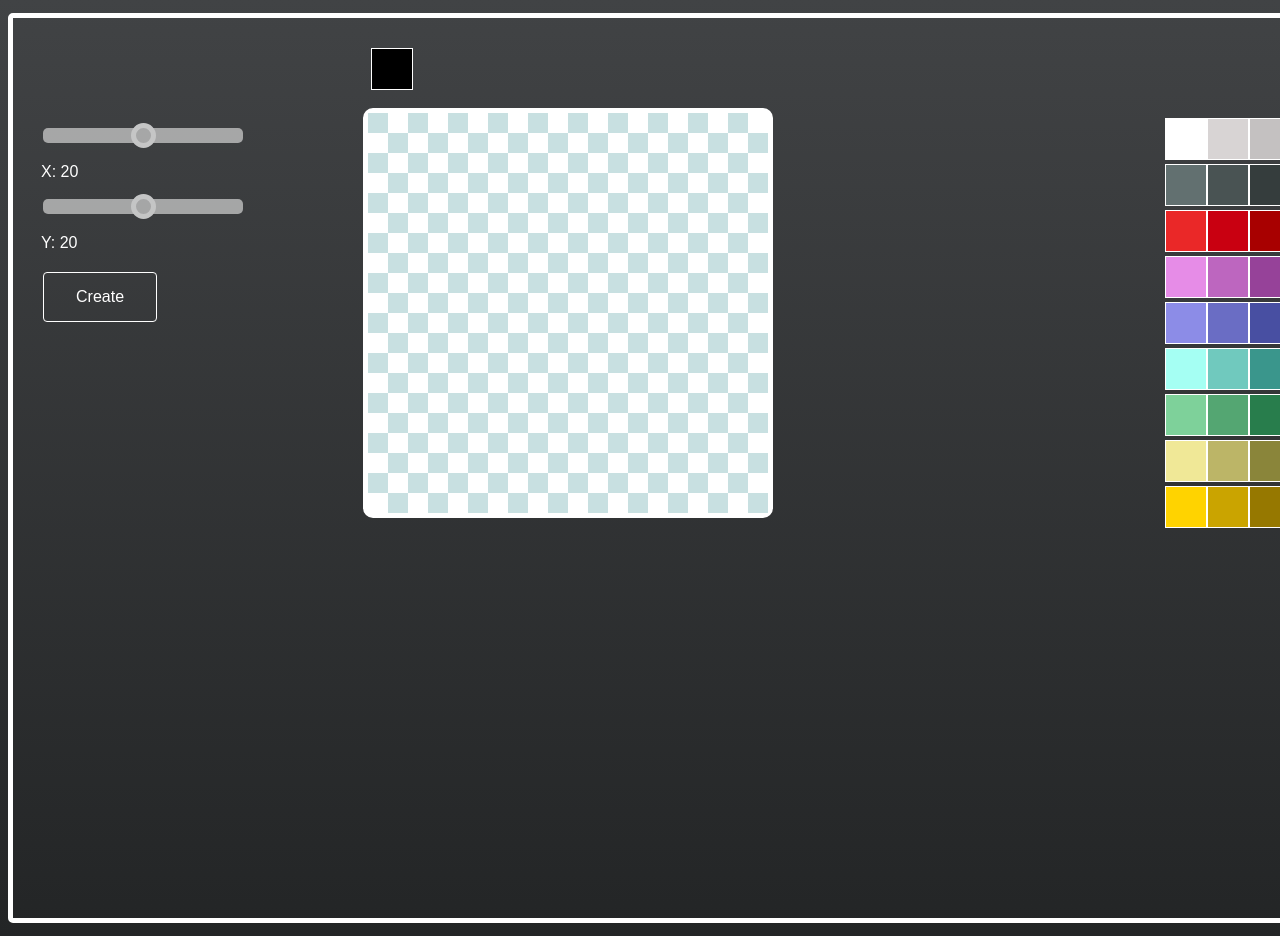
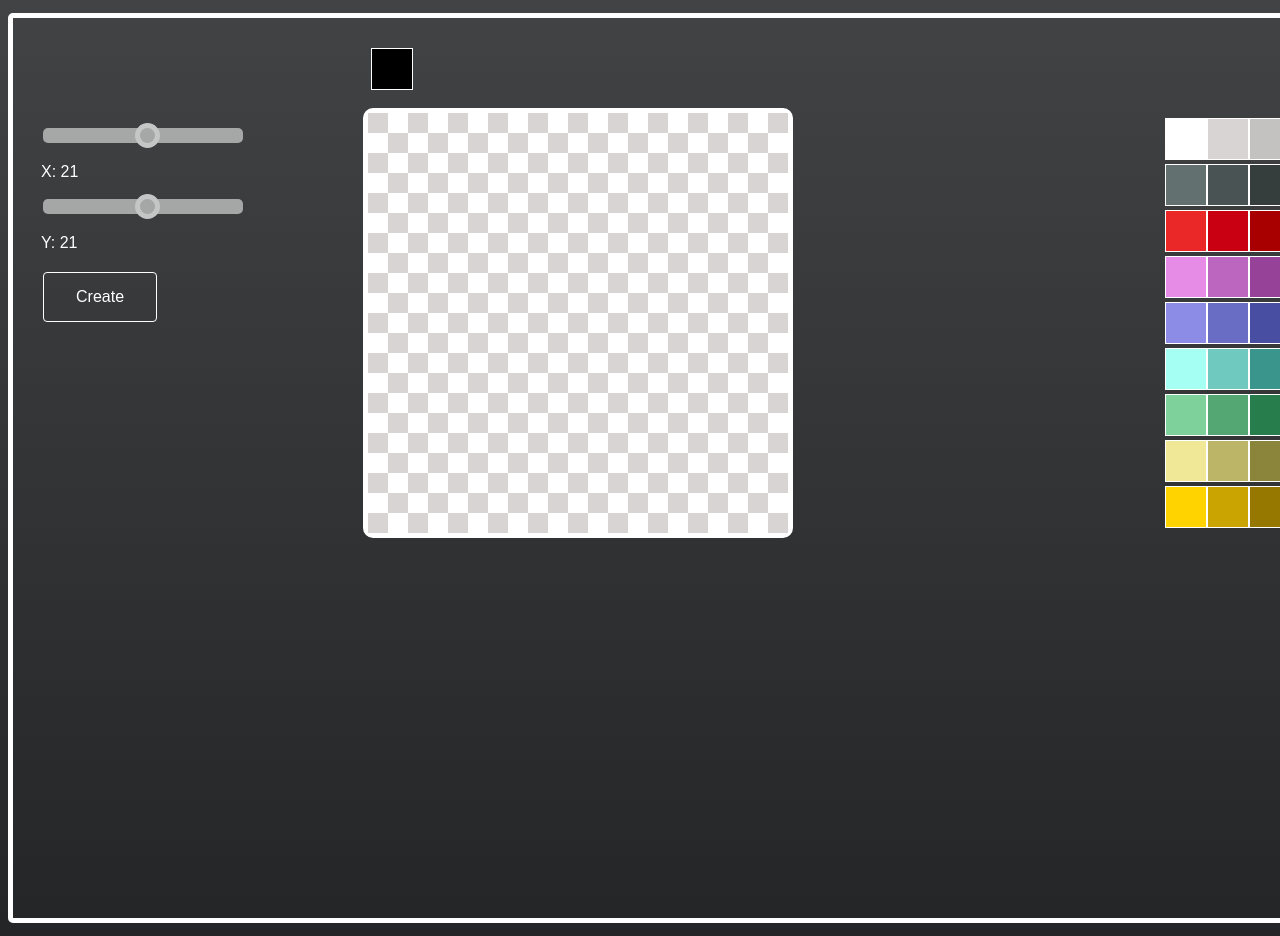
Before and after one commit to Marcikadraga/paintingTable, a plain HTML site: page index.html in a window 1280 px wide. Both pictures are taken after a click on the button "Create". Shown: the top 936 px of the page. Drawn offline with Linux system fonts and the light colour scheme.

Commit message:
refactoring

```diff
--- a/index.html
+++ b/index.html
@@ -21,12 +21,12 @@
         <div id="options">
             <br>
             <div class="slidecontainer0">
-                <input type="range" min="1" max="39" value="20" class="slider0" id="myRange0">
+                <input type="range" min="1" max="39" value="21" class="slider0" id="myRange0">
                 <p style="color: white;">X: <span id="demo0"></span></p>
               </div>
 
               <div class="slidecontainer1">
-                <input type="range" min="1" max="39" value="20" class="slider1" id="myRange1">
+                <input type="range" min="1" max="39" value="21" class="slider1" id="myRange1">
                 <p style="color: white;">Y: <span id="demo1"></span></p>
               </div>
               <button class="button" id="clickMe">Create</button>
--- a/paintingTable.js
+++ b/paintingTable.js
@@ -20,7 +20,7 @@ class Field {
         field.style.left = FieldSize.fieldSize * FieldPosition.x + "px";
         field.style.top = FieldSize.fieldSize * FieldPosition.y + "px";
         field.style.position = "absolute";
-        field.style.backgroundColor="white";
+        field.style.backgroundColor = "rgb(255,255,255)";
         document.getElementById("drawingTable").appendChild(field);
         field.onclick = function () { this.style.backgroundColor = document.getElementById("statusCanvas1").style.backgroundColor }
     }
@@ -51,21 +51,26 @@ class Table {
                 newArray[i].push(counter);
 
                 counter++;
-                if (i % 2 == 0 && j % 2 == 0) {
-                    document.getElementById(newArray[i][j]).style.background = "#C8E0E1";
-                }
-                if (i % 2 != 0 && j % 2 != 0) {
-                    document.getElementById(newArray[i][j]).style.background = "#C8E0E1";
+                if (i % 2 == 0 && j % 2 == 0 || i % 2 != 0 && j % 2 != 0) {
+                    document.getElementById(newArray[i][j]).style.background = "rgb(216, 212, 212)";
                 }
             }
         }
-        console.log(counter);
-        console.log(newArray[0][1]);
+        //set the drawTable's border's size
+        document.getElementById("drawingTable").style.height = this.yTableSize * 20 + "px";
+        document.getElementById("drawingTable").style.width = this.xTableSize * 20 + "px";
 
 
+        // var colorArray=[];
+        // for (var i = 0; i < this.yTableSize; i++) {
+        //     colorArray.push([]);
+        //     for (var j = 0; j < this.xTableSize; j++) {
+        //         colorArray[i].push(document.getElementById(newArray[i][j]).style.backgroundColor);
+        //     }
+        // }
+        // console.log(colorArray)
 
-        document.getElementById("drawingTable").style.height = this.yTableSize * 20 + "px";
-        document.getElementById("drawingTable").style.width = this.xTableSize * 20 + "px";
+
 
     }
 }
```
